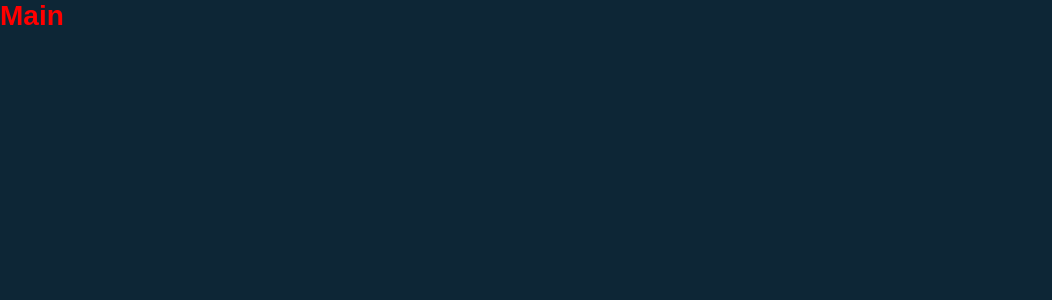
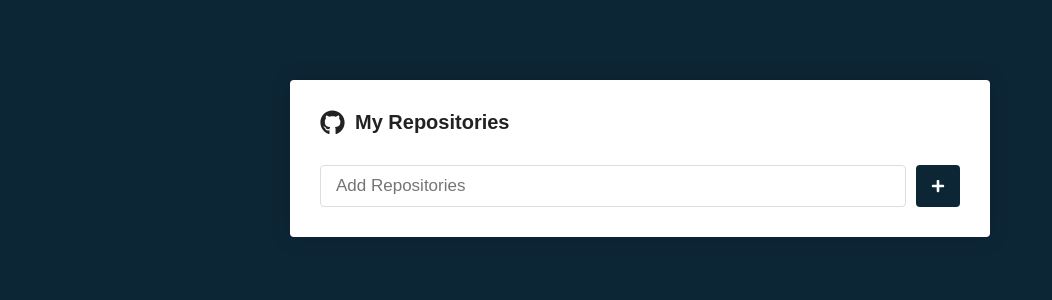
Before and after one commit to gogoncalves/my-repositories, a React (Create React App) app: page / in a window 1280 px wide. Shown: the top 300 px of the page, without its empty margins (0-1052 px from the left). Built offline with nearby package versions, Linux system fonts and the light colour scheme.

Commit message:
feat: adding styles for main page

```diff
--- a/package.json
+++ b/package.json
@@ -8,6 +8,7 @@
     "@testing-library/user-event": "^13.5.0",
     "react": "^18.3.1",
     "react-dom": "^18.3.1",
+    "react-icons": "^5.3.0",
     "react-router-dom": "^6.26.2",
     "react-scripts": "5.0.1",
     "styled-components": "^6.1.13",
--- a/src/pages/Main/index.js
+++ b/src/pages/Main/index.js
@@ -1,9 +1,25 @@
 import React from 'react';
 
-import { Title } from './styles';
+import { FaGithub, FaPlus } from 'react-icons/fa';
+import { Container, Form, SubmitButton } from './styles';
 
 export default function Main() {
     return(
-      <Title>Main</Title>
+      <Container>
+
+        <h1>
+            <FaGithub size={25} />
+            My Repositories
+        </h1>
+
+        <Form>
+            <input type='text' placeholder='Add Repositories' />
+            <SubmitButton>
+            <FaPlus color='#fff' size={14}/>
+
+            </SubmitButton>
+        </Form>
+
+      </Container>
     );
 }
--- a/src/pages/Main/styles.js
+++ b/src/pages/Main/styles.js
@@ -1,5 +1,46 @@
 import styled from 'styled-components';
 
-export const Title = styled.h1`
-    color: #FF0000;
+export const Container = styled.div`
+    max-width: 700px;
+    background: #FFF;
+    border-radius: 4px;
+    box-shadow: 0 0 20px rgba(0, 0, 0, 0.2);
+    padding: 30px;
+    margin: 80px auto;
+
+    h1{
+        font-size: 20px;
+        display: flex;
+        align-items: center;
+        flex-direction: row;
+
+        svg{
+            margin-right: 10px;
+        }
+    }
 `;
+
+export const Form = styled.form`
+    margin-top: 30px;
+    display: flex;
+    flex-direction: row;
+
+    input{
+        flex: 1;
+        border: 1px solid #DDD;
+        padding: 10px 15px;
+        border-radius: 4px;
+        font-size: 17px;
+    }
+`;
+
+export const SubmitButton = styled.button`
+    background: #0D2636;
+    border: 0;
+    border-radius: 4px;
+    margin-left: 10px;
+    padding: 0 15px;
+    display: flex;
+    justify-content: center;
+    align-items: center;
+`;
```
Also changed, not shown: 1 other file (tests, documents, lock files or other folders).
